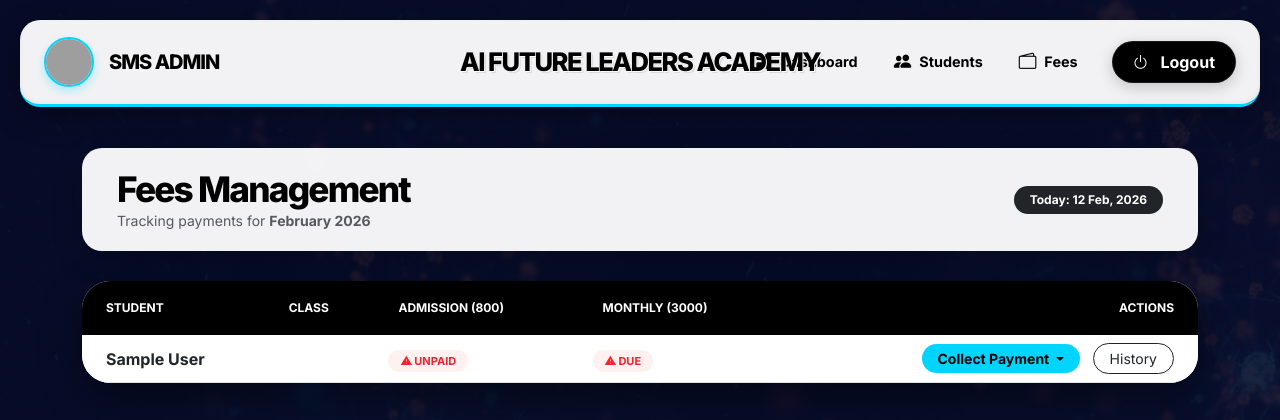
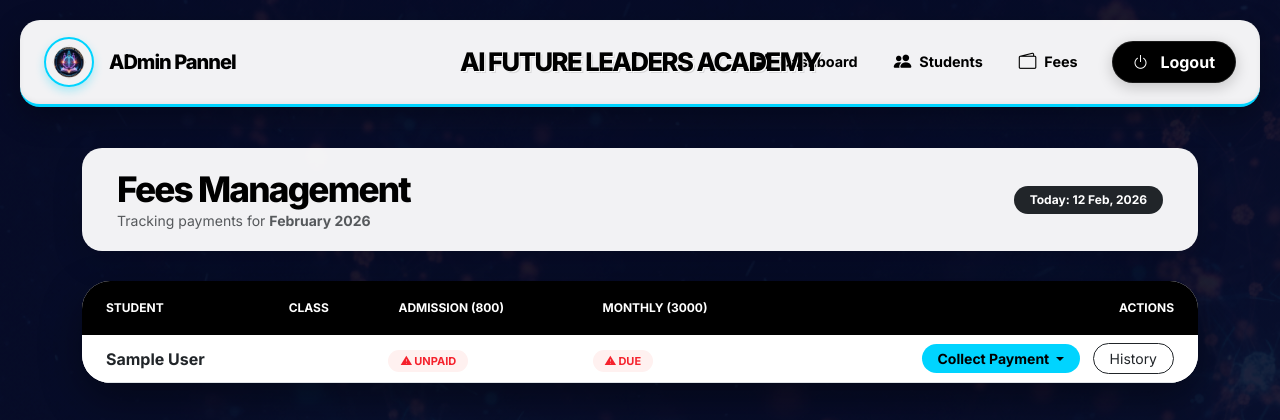
Before and after one commit to jawad50633-tech/student_system, a PHP site: page /admin/fees.php in a window 1280 px wide. Shown: the top 420 px of the page. Run offline with PHP 8.4, Linux system fonts and the light colour scheme; the visitor is signed in with stand-in values (Sample User, id 1); data comes from the database, SQL or seed files in the repository; data that the repository does not hold is empty; grey boxes are pictures that could not be loaded.

Commit message:
Update header.php

```diff
--- a/includes/header.php
+++ b/includes/header.php
@@ -114,8 +114,8 @@
 <nav class="navbar navbar-expand-lg navbar-custom">
     <div class="container-fluid px-4">
         <a class="navbar-brand d-flex align-items-center" href="dashboard.php">
-            <img src="../uploads/Logo Web.jpg" class="header-logo" alt="Logo">
-            <span style="color: #000; font-weight: 800; letter-spacing: -1px;">SMS ADMIN</span>
+            <img src="../uploads/Logo_Academy.png" class="header-logo" alt="Logo">
+            <span style="color: #000; font-weight: 800; letter-spacing: -1px;">ADmin Pannel</span>
         </a>
 
         <div class="academy-center-title d-none d-lg-block">
```
